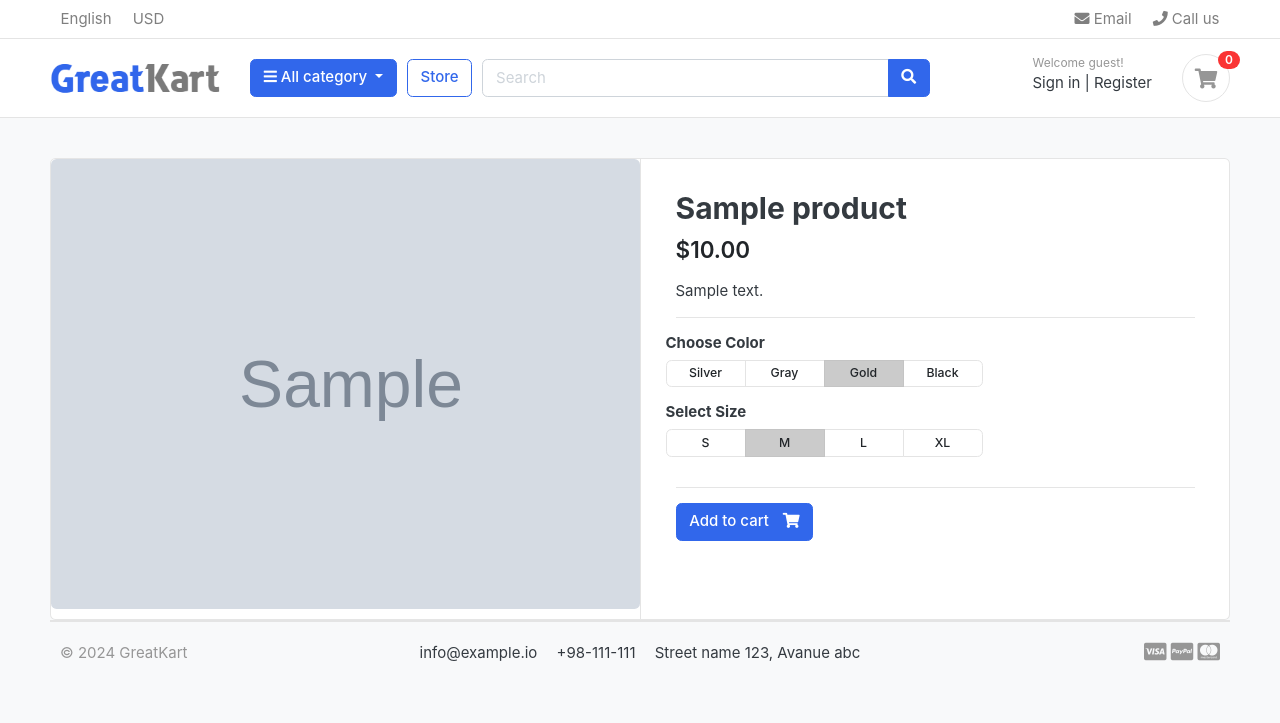
After one commit to AlirezaAnbari/Django-BootstrapTemplate-GreatkartWebsite, a Django app: a page that uses templates/includes/navbar.html in a window 1280 px wide. The commit adds this page. Shown: the top 723 px of the page. Run offline with Django 4.2, Linux system fonts and the light colour scheme; tables that the repository leaves empty hold one stand-in row (values such as "Sample post"); grey boxes marked "Sample" are stand-in pictures; some libraries are stand-ins or nearby versions; some web fonts are replaced.

Commit message:
Implement product_detal page
1- change cover of home page.
2- The situation of product out of stock.

```diff
--- a/store/models.py
+++ b/store/models.py
@@ -3,7 +3,6 @@ from django.urls import reverse
 
 from category.models import Category
 from accounts.models import Account
-
 
 
 class Product(models.Model):
@@ -19,5 +18,12 @@ class Product(models.Model):
     created_date = models.DateTimeField(auto_now_add=True)
     modified_date = models.DateTimeField(auto_now=True)
 
+    def get_url(self):
+        # return reverse('product_detail', args=[self.category__slug, self.slug])
+        return reverse('product_detail', kwargs={
+            'category_slug': self.category.slug,
+            'product_slug': self.slug,
+        })
+
     def __str__(self):
         return self.product_name
--- a/store/urls.py
+++ b/store/urls.py
@@ -5,5 +5,7 @@ from . import views
 
 urlpatterns = [
     path("", views.store, name="store"),
-    path("<slug:category_slug>/", views.store, name="products_by_category")
+    path("<slug:category_slug>/", views.store, name="products_by_category"),
+    path("<slug:category_slug>/<slug:product_slug>/", views.product_detail, name="product_detail"),
+
 ]
--- a/store/views.py
+++ b/store/views.py
@@ -20,3 +20,16 @@ def store(request, category_slug=None):
     }
 
     return render(request, 'store/store.html', context)
+
+
+def product_detail(request, category_slug, product_slug):
+    try:
+        single_product = Product.objects.get(category__slug=category_slug, slug=product_slug)
+    except Exception as e:
+        raise e
+
+    context = {
+        'single_product': single_product,
+    }
+
+    return render(request, 'store/product_detail.html', context)
--- a/templates/includes/navbar.html
+++ b/templates/includes/navbar.html
@@ -28,8 +28,8 @@
         <div class="container">
     <div class="row align-items-center">
         <div class="col-lg-2 col-md-3 col-6">
-            <a href="./" class="brand-wrap">
-                <img class="logo" src="./{% static 'images/logo.png' %}">
+            <a href="{% url 'home' %}" class="brand-wrap">
+                <img class="logo" src="{% static 'images/logo.png' %}">
             </a> <!-- brand-wrap.// -->
         </div>
         <div class="col-lg col-sm col-md col-6 flex-grow-0">
@@ -45,7 +45,7 @@
                 </div>
             </div>  <!-- category-wrap.// -->
         </div> <!-- col.// -->
-        <a href="./store.html" class="btn btn-outline-primary">Store</a>
+        <a href="{% url 'store' %}" class="btn btn-outline-primary">Store</a>
         <div class="col-lg  col-md-6 col-sm-12 col">
             <form action="#" class="search">
                 <div class="input-group w-100">
--- /dev/null
+++ b/templates/store/product_detail.html
@@ -0,0 +1,81 @@
+{% extends 'base.html' %}
+{% load static %}
+
+{% block content %}
+<section class="section-content padding-y bg">
+    <div class="container">
+
+    <!-- ============================ COMPONENT 1 ================================= -->
+    <div class="card">
+        <div class="row no-gutters">
+            <aside class="col-md-6">
+    <article class="gallery-wrap">
+        <div class="img-big-wrap">
+           <a href="#"><img src="{{ single_product.images.url }}"></a>
+        </div> <!-- img-big-wrap.// -->
+
+    </article> <!-- gallery-wrap .end// -->
+            </aside>
+            <main class="col-md-6 border-left">
+    <article class="content-body">
+
+    <h2 class="title">{{ single_product.product_name }}</h2>
+
+    <div class="mb-3">
+        <var class="price h4">${{ single_product.price }}</var>
+    </div>
+
+    <p> {{ single_product.description }}</p>
+
+
+    <hr>
+        <div class="row">
+            <div class="item-option-select">
+                <h6>Choose Color</h6>
+                <div class="btn-group btn-group-sm btn-group-toggle" data-toggle="buttons">
+                  <label class="btn btn-light">
+                    <input type="radio" name="radio_color"> Silver
+                  </label>
+                  <label class="btn btn-light">
+                    <input type="radio" name="radio_color" > Gray
+                  </label>
+                  <label class="btn btn-light active">
+                    <input type="radio" name="radio_color checked"> Gold
+                  </label>
+                  <label class="btn btn-light">
+                    <input type="radio" name="radio_color"> Black
+                  </label>
+                </div>
+            </div>
+        </div> <!-- row.// -->
+        <div class="row">
+            <div class="item-option-select">
+                <h6>Select Size</h6>
+                <div class="btn-group btn-group-sm btn-group-toggle" data-toggle="buttons">
+                  <label class="btn btn-light">
+                    <input type="radio" name="radio_color"> S
+                  </label>
+                  <label class="btn btn-light active">
+                    <input type="radio" name="radio_color" checked> M
+                  </label>
+                  <label class="btn btn-light">
+                    <input type="radio" name="radio_color"> L
+                  </label>
+                  <label class="btn btn-light">
+                    <input type="radio" name="radio_color"> XL
+                  </label>
+                </div>
+            </div>
+        </div> <!-- row.// -->
+        <hr>
+        {% if single_product.stock <= 0 %}
+        <h5 class="text-danger">Out of stock</h5>
+        {% else %}
+        <a href="./product-detail.html" class="btn  btn-primary"> <span class="text">Add to cart</span> <i class="fas fa-shopping-cart"></i>  </a>
+        {% endif %}
+    </article> <!-- product-info-aside .// -->
+            </main> <!-- col.// -->
+        </div> <!-- row.// -->
+    </div> <!-- card.// -->
+    <!-- ============================ COMPONENT 1 END .// ================================= -->
+{% endblock %}
--- a/templates/store/store.html
+++ b/templates/store/store.html
@@ -135,7 +135,7 @@
                 </div> <!-- img-wrap.// -->
                 <figcaption class="info-wrap">
                     <div class="fix-height">
-                        <a href="./product-detail.html" class="title">{{ product.product_name }}</a>
+                        <a href="{{ product.get_url }}" class="title">{{ product.product_name }}</a>
                         <div class="price-wrap mt-2">
                             <span class="price">${{ product.price }}</span>
                             <!-- <del class="price-old">$1980</del> -->
```
Also changed, not shown: templates/home.html (+4 -4 lines), static/images/banners/1.jpg (deleted), static/images/banners/cover.jpg (added).
